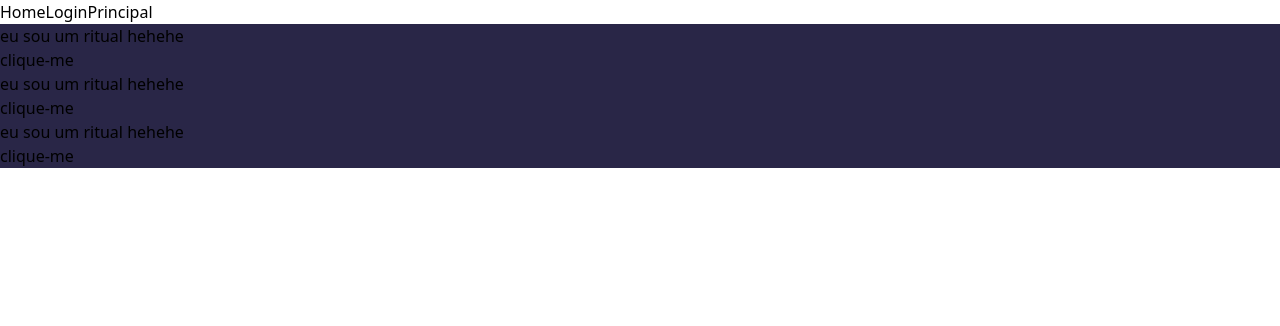
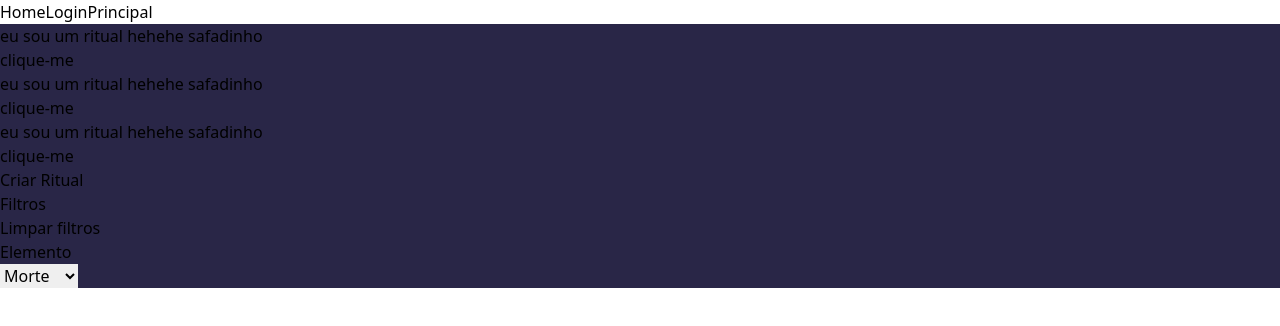
Before and after one commit to Sadzin1603/RitualManager, a React app in the folder frontend/: page /principal in a window 1280 px wide. Shown: the top 326 px of the page. Built offline with nearby package versions, Linux system fonts and the light colour scheme; sample sign-in values are in the browser's storage; the HTML template or start-up script is replaced by a standard one.

Commit message:
feat: added protected rotes

```diff
--- a/frontend/src/App.tsx
+++ b/frontend/src/App.tsx
@@ -3,21 +3,25 @@ import Cadastro from "./pages/Cadastro";
 import Login from "./pages/Login"
 import "./App.css";
 import Principal from "./pages/Principal"
-import { useState,useEffect } from 'react';
+import {Navigate} from "react-router-dom"
 import { jwtDecode } from "jwt-decode";
 
 
 function App() {
-  // const [name,setName] = useState("")
+  function isAuthenticated() {
+    const token = localStorage.getItem("token");
 
-  // useEffect(() => {
-  //   const token = localStorage.getItem("token");
+    if (!token) return false;
 
-  //   if (token) {
-  //     const decoded = jwtDecode(token);
-  //     setName(decoded.name);
-  //   }
-  // }, []);
+    const decoded = jwtDecode(token);
+
+    const isExpired = decoded.exp * 1000 < Date.now();
+
+    return !isExpired;
+  }
+  function PrivateRoute({ children} ) {
+    return isAuthenticated() ? children : <Navigate to="/" />;
+  }
 
   return (
     <div className="App">
@@ -33,7 +37,8 @@ function App() {
         <Routes>
           <Route path="/" element={<Cadastro />} />
           <Route path="/login" element={<Login />} />
-          <Route path="/principal" element={<Principal />} />
+
+          <Route path="/principal" element={<PrivateRoute route="/principal"><Principal /></PrivateRoute>} />
 
         </Routes>
       </main>
--- a/frontend/src/components/Card.tsx
+++ b/frontend/src/components/Card.tsx
@@ -1,7 +1,8 @@
 function Card(){
     return (
-        <div>
-
+        <div className="div space-y-6 p-6 rounded-md shadow flex w-[600px]">
+            <h2>eu sou um ritual hehehe safadinho</h2>
+            <button>clique-me</button>
         </div>
     )
 }
--- a/frontend/src/pages/Principal.tsx
+++ b/frontend/src/pages/Principal.tsx
@@ -1,21 +1,22 @@
-
+import Card from "../components/Card"
 
 function Principal(){
 
     return(
         <div className="title w-screen min-h-screen flex justify-center p-6">
             <div className="space-y-4">
-                <div className="div space-y-6 p-6 rounded-md shadow flex">
-                    <h2>eu sou um ritual hehehe</h2>
-                    <button>clique-me</button>
-                </div>
-                <div className="div space-y-6 p-6 rounded-md shadow flex">
-                    <h2>eu sou um ritual hehehe</h2>
-                    <button>clique-me</button>
-                </div>
-                <div className="div space-y-6 p-6 rounded-md shadow flex">
-                    <h2>eu sou um ritual hehehe</h2>
-                    <button>clique-me</button>
+                <Card></Card>
+                <Card></Card>
+                <Card></Card>
+            </div>
+            <div className="div ml-10 p-4 space-y-3 rounded-md shadow flex flex-col w-[300px]">
+                <button className="bg-purple-800 p-4">Criar Ritual</button>
+                <div>
+                    <nav><h1>Filtros</h1><button>Limpar filtros</button></nav>
+                    <label htmlFor="elemento">
+                        <h2>Elemento</h2>
+                        <select name="" id="elemento"><option value="morte">Morte</option><option value="sangue">Sangue</option><option value="energia">Energia</option></select>
+                    </label>
                 </div>
             </div>
         </div>
```
Also changed, not shown: 1 other file (tests, documents, lock files or other folders).
